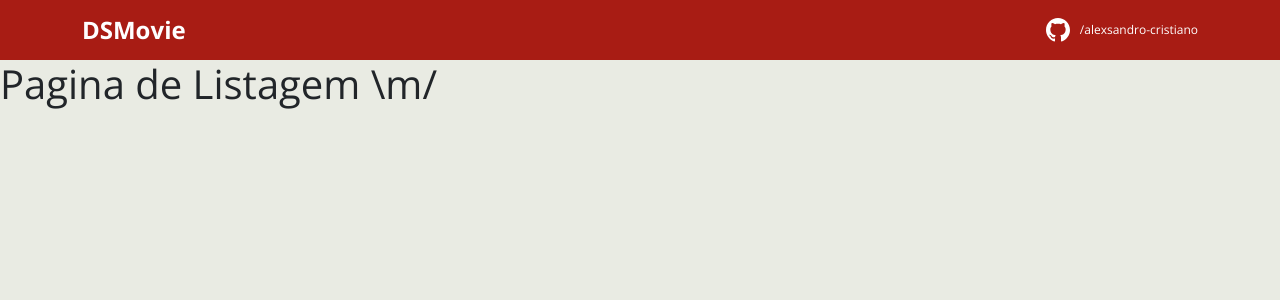
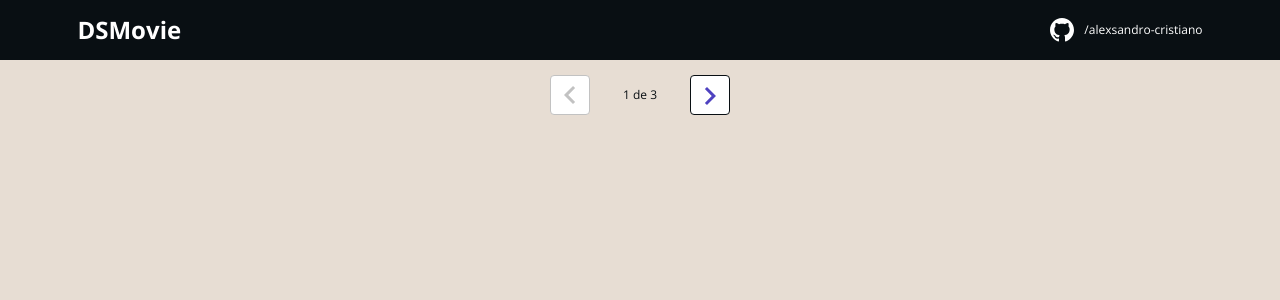
Before and after one commit to alexsandro-cristiano/acmovie, a React (Create React App) app in the folder frontend/: page / in a window 1280 px wide. Shown: the top 300 px of the page. Built offline with nearby package versions, Linux system fonts and the light colour scheme.

Commit message:
Pagination layout

```diff
--- /dev/null
+++ b/frontend/src/components/Pagination/index.tsx
@@ -0,0 +1,20 @@
+import { ReactComponent as Arrow } from "assets/img/arrow.svg";
+import "./styless.css";
+
+function Pagination() {
+  return (
+    <div className="dsmovie-pagination-container">
+      <div className="dsmovie-pagination-box">
+        <button className="dsmovie-pagination-button" disabled={true}>
+          <Arrow />
+        </button>
+        <p>{`${1} de ${3}`}</p>
+        <button className="dsmovie-pagination-button" disabled={false}>
+          <Arrow className="dsmovie-flip-horizontal" />
+        </button>
+      </div>
+    </div>
+  );
+}
+
+export default Pagination;
--- /dev/null
+++ b/frontend/src/components/Pagination/styless.css
@@ -0,0 +1,54 @@
+.dsmovie-pagination-container {
+  padding: 15px 0;
+  display: flex;
+  justify-content: center;
+  align-items: center;
+}
+
+.dsmovie-pagination-box {
+  width: 180px;
+  display: flex;
+  justify-content: space-between;
+  align-items: center;
+}
+
+.dsmovie-pagination-box form {
+  width: 100%;
+  display: flex;
+}
+
+.dsmovie-pagination-button {
+  width: 40px;
+  height: 40px;
+  border-radius: 4px;
+  background-color: #fff;
+  display: flex;
+  justify-content: center;
+  align-items: center;
+  border: 1px solid var(--color-primary);
+  cursor: pointer;
+}
+
+.dsmovie-pagination-button svg {
+  filter: brightness(0) saturate(100%) invert(26%) sepia(19%) saturate(7395%)
+    hue-rotate(234deg) brightness(89%) contrast(92%);
+}
+
+.dsmovie-pagination-button:disabled {
+  border: 1px solid #c2c2c2;
+  cursor: unset;
+}
+
+.dsmovie-pagination-button:disabled svg {
+  filter: none;
+}
+
+.dsmovie-pagination-container p {
+  margin: 0;
+  font-size: 12px;
+  color: var(--color-primary);
+}
+
+.dsmovie-flip-horizontal {
+  transform: rotate(180deg);
+}
--- a/frontend/src/index.css
+++ b/frontend/src/index.css
@@ -1,19 +1,35 @@
-@import url('https://fonts.googleapis.com/css2?family=Open+Sans:wght@400;700&display=swap');
+@import url("https://fonts.googleapis.com/css2?family=Open+Sans:wght@400;700&display=swap");
 
 :root {
-  --color-primary: #A81C14;
+  --color-primary: #090f13;
+  --color-background: #e7ddd3;
+  /*#090f13 - preto
+  #171f25 - preto azulado
+  #752e2b - marrom
+  #c90a02 - vermelho
+  #f2eab7 -
+
+  .color1 { #e7ddd3 };
+.color2 { #c0c2bd };
+.color3 { #9c9994 };
+.color4 { #29251c };
+.color5 { #e6aa9f };
+ */
 }
 
 * {
-    box-sizing: border-box;
-    font-family: 'Open Sans', sans-serif;
+  box-sizing: border-box;
+  font-family: "Open Sans", sans-serif;
+  font-size: 62.5%;
 }
 
-html, body {
-    background-color: #e9ebe3;
+html,
+body {
+  background-color: var(--color-background);
 }
 
-a, a:hover {
+a,
+a:hover {
   text-decoration: none;
   color: unset;
 }
--- a/frontend/src/pages/Form/index.tsx
+++ b/frontend/src/pages/Form/index.tsx
@@ -1,7 +1,49 @@
-function Form(){
-    return(
-        <h1>Pagina de Formulario \m/</h1>
-    );
+import "./styless.css";
+
+function Form() {
+  const movie = {
+    id: 1,
+    image:
+      "https://www.themoviedb.org/t/p/w533_and_h300_bestv2/jBJWaqoSCiARWtfV0GlqHrcdidd.jpg",
+    title: "The Witcher",
+    count: 2,
+    score: 4.5,
+  };
+
+  return (
+    <div className="dsmovie-form-container">
+      <img
+        className="dsmovie-movie-card-image"
+        src={movie.image}
+        alt={movie.title}
+      />
+      <div className="dsmovie-card-bottom-container">
+        <h3>{movie.title}</h3>
+        <form className="dsmovie-form">
+          <div className="form-group dsmovie-form-group">
+            <label htmlFor="email">Informe seu email</label>
+            <input type="email" className="form-control" id="email" />
+          </div>
+          <div className="form-group dsmovie-form-group">
+            <label htmlFor="score">Informe sua avaliação</label>
+            <select className="form-control" id="score">
+              <option>1</option>
+              <option>2</option>
+              <option>3</option>
+              <option>4</option>
+              <option>5</option>
+            </select>
+          </div>
+          <div className="dsmovie-form-btn-container">
+            <button type="submit" className="btn btn-primary dsmovie-btn">
+              Salvar
+            </button>
+          </div>
+        </form>
+        <button className="btn btn-primary dsmovie-btn mt-3">Cancelar</button>
+      </div>
+    </div>
+  );
 }
 
 export default Form;
--- /dev/null
+++ b/frontend/src/pages/Form/styless.css
@@ -0,0 +1,57 @@
+.dsmovie-form-container {
+  max-width: 48rem;
+  margin: 4rem auto;
+  padding: 2rem;
+}
+
+.dsmovie-form {
+  width: calc(100% - 20px);
+}
+
+.dsmovie-form-group {
+  margin-bottom: 2rem;
+}
+
+.dsmovie-form-group label {
+  font-size: 1.2rem;
+  color: #171f25;
+}
+
+.dsmovie-form-btn-container {
+  display: flex;
+  justify-content: center;
+}
+
+.dsmovie-movie-card-image {
+  width: 100%;
+  border-radius: 0.8rem 0.8rem 0 0;
+}
+
+.dsmovie-card-bottom-container {
+  background-color: #fff;
+  display: flex;
+  flex-direction: column;
+  align-items: center;
+  padding: 1rem 1rem 2rem 1rem;
+  border-radius: 0 0 0.8rem 0.8rem;
+}
+
+.dsmovie-card-bottom-container h3 {
+  color: #29251c;
+  text-align: center;
+  font-size: 1.6rem;
+  font-weight: 700;
+  margin-bottom: 1rem;
+  min-height: 4rem;
+}
+
+.dsmovie-btn {
+  background-color: var(--color-primary);
+  font-size: 1.4rem;
+  font-weight: 700;
+  height: 4rem;
+  width: 18rem;
+  display: flex;
+  align-items: center;
+  justify-content: center;
+}
--- a/frontend/src/pages/Listing/index.tsx
+++ b/frontend/src/pages/Listing/index.tsx
@@ -1,7 +1,7 @@
-function Listing(){
-    return(
-        <h1>Pagina de Listagem \m/</h1>
-    );
+import Pagination from "components/Pagination";
+
+function Listing() {
+  return <Pagination />;
 }
 
 export default Listing;
```
Also changed, not shown: frontend/src/App.tsx (+3 -7 lines), frontend/src/components/Navbar/index.tsx (+5 -5 lines), frontend/src/index.tsx (+6 -6 lines), frontend/src/assets/img/arrow.svg (added).
